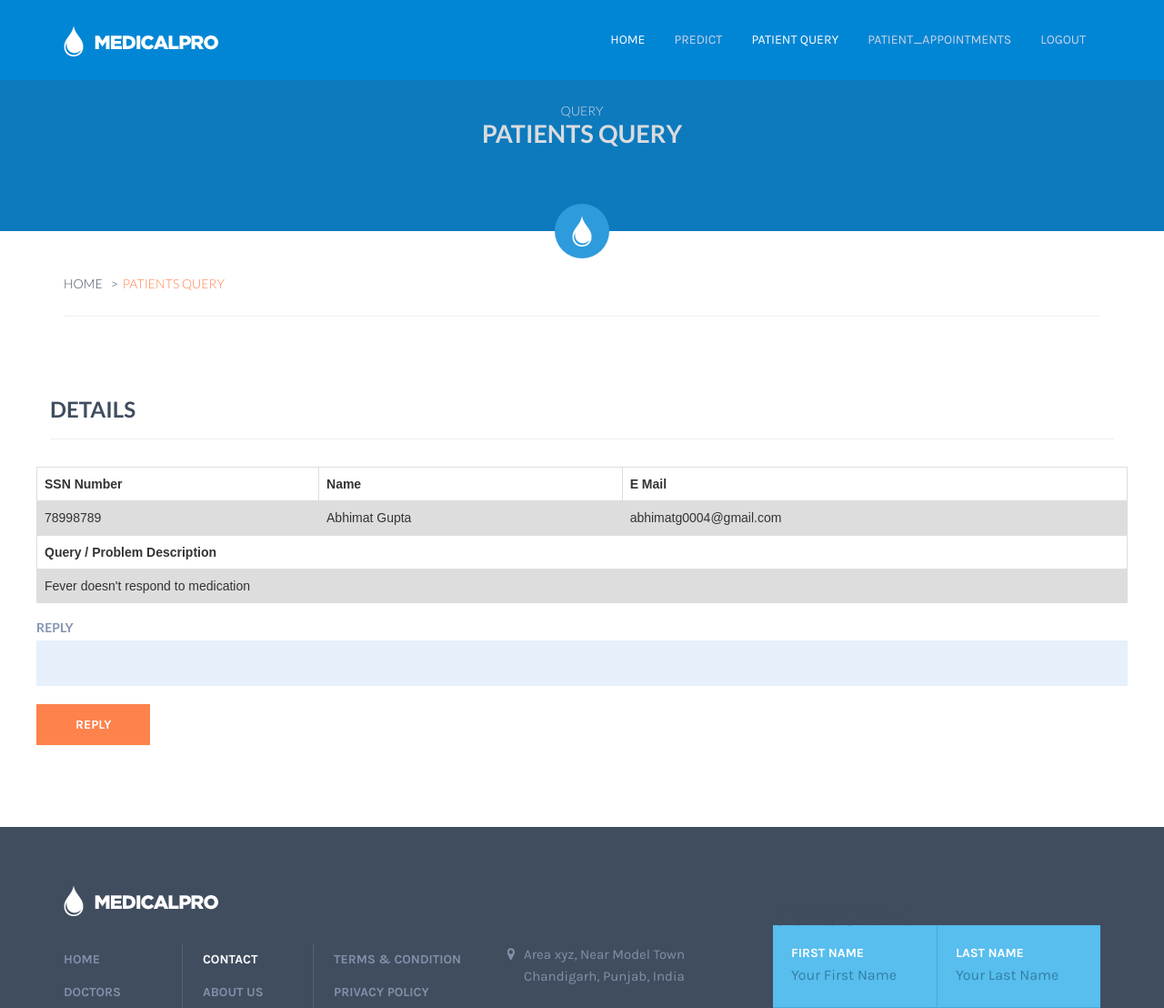
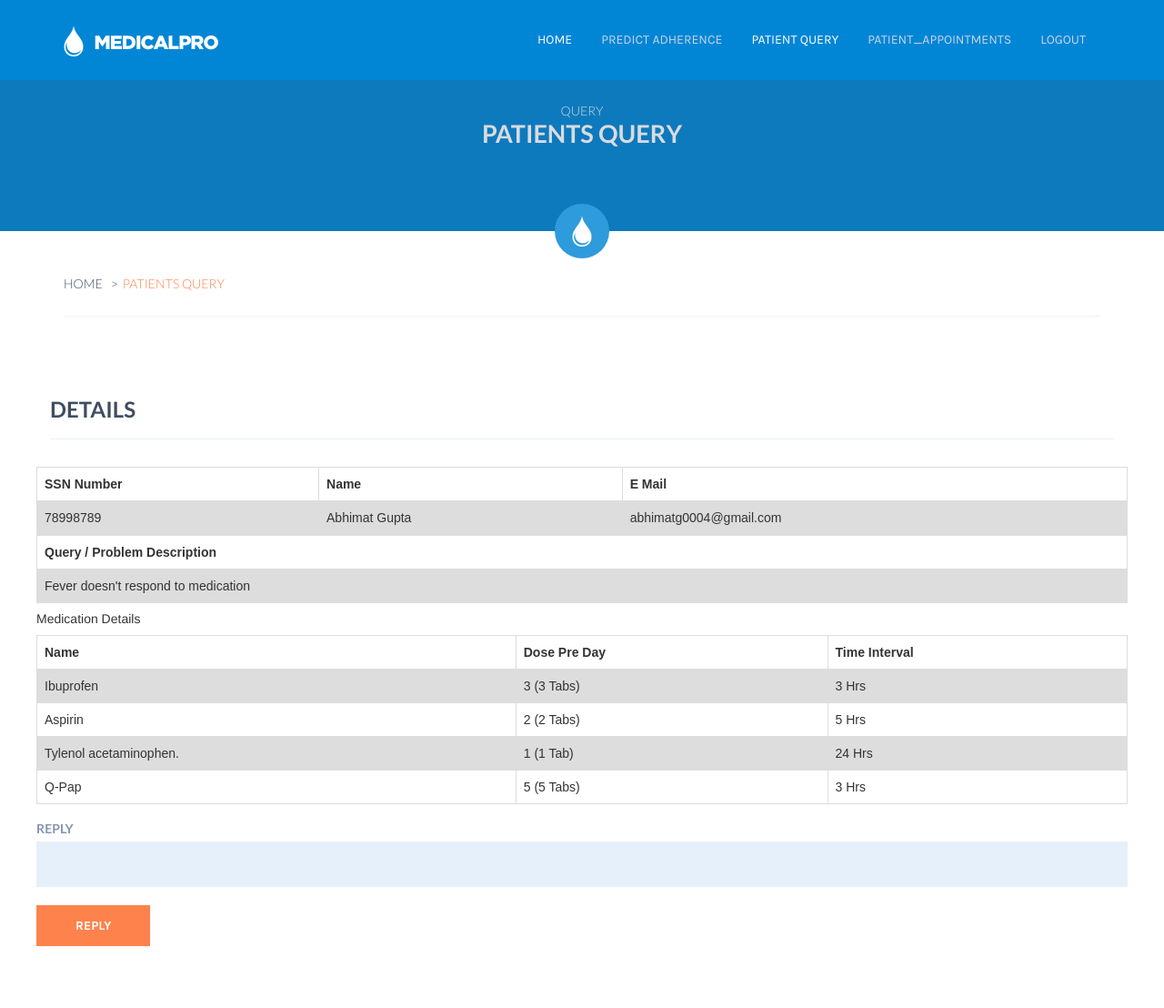
Before and after one commit to payaljindal/Nemesis, a Python web app: template flask/templates/patient_query.html in a window 1280 px wide. Shown: the top 1108 px of the page at 91% size. Run offline with Jinja, Linux system fonts and the light colour scheme; the template is opened without the code that fills it, so the values that code supplies are empty.

Commit message:
Update patient_query.html

```diff
--- a/flask/templates/patient_query.html
+++ b/flask/templates/patient_query.html
@@ -92,7 +92,7 @@
                             <li><a href="single-service.html">single service</a></li>
                         </ul>
                     </li> -->
-                    <li > <a href="/predict">Predict</a></li>
+                    <li > <a href="/predict">Predict Adherence</a></li>
                     <li class="active"><a href="/patient_query">Patient Query</a></li>
                     <li><a href="/patient_appointments">patient_appointments</a></li>
                     <li><a href="/">Logout</a></li>
@@ -153,6 +153,34 @@
                                     <tr>
                                       <td>Fever doesn't respond to medication</td>
                                     </tr>
+                                </table>
+                                <h5>Medication Details</h5>
+                                <table>
+                                    <tr>
+                                      <th>Name</th>
+                                      <th>Dose Pre Day</th>
+                                      <th>Time Interval</th>
+                                    </tr>
+                                    <tr>
+                                      <td>Ibuprofen</td>
+                                      <td>3 (3 Tabs)</td>
+                                      <td>3 Hrs</td>
+                                    </tr>
+                                    <tr>
+                                      <td>Aspirin</td>
+                                      <td>2 (2 Tabs)</td>
+                                      <td>5 Hrs</td>
+                                    </tr>
+                                    <tr>
+                                      <td>Tylenol acetaminophen.</td>
+                                      <td>1 (1 Tab)</td>
+                                      <td>24 Hrs</td>
+                                    </tr>
+                                    <tr>
+                                      <td>Q-Pap</td>
+                                      <td>5 (5 Tabs)</td>
+                                      <td>3 Hrs</td>
+                                    </tr>
                                   </table>
 
 
@@ -160,7 +188,6 @@
                             <br>
                             <label for="contact_femail">Reply</label>
                             <input type="text" class="form-control" id="contact_femail" name="reply">
-
                             <a href="/uqmail" class="view_all view_all_blue">Reply</a>
 
                         </form>
```
